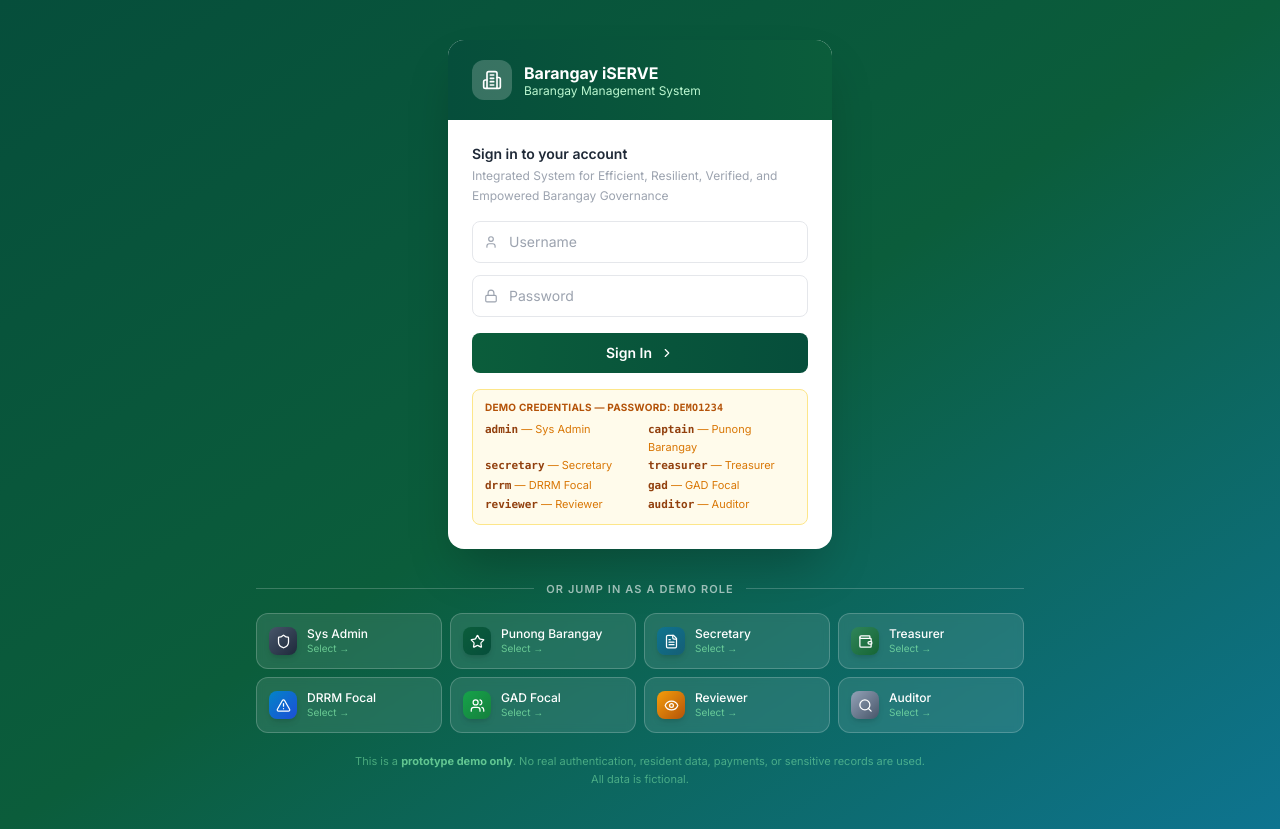
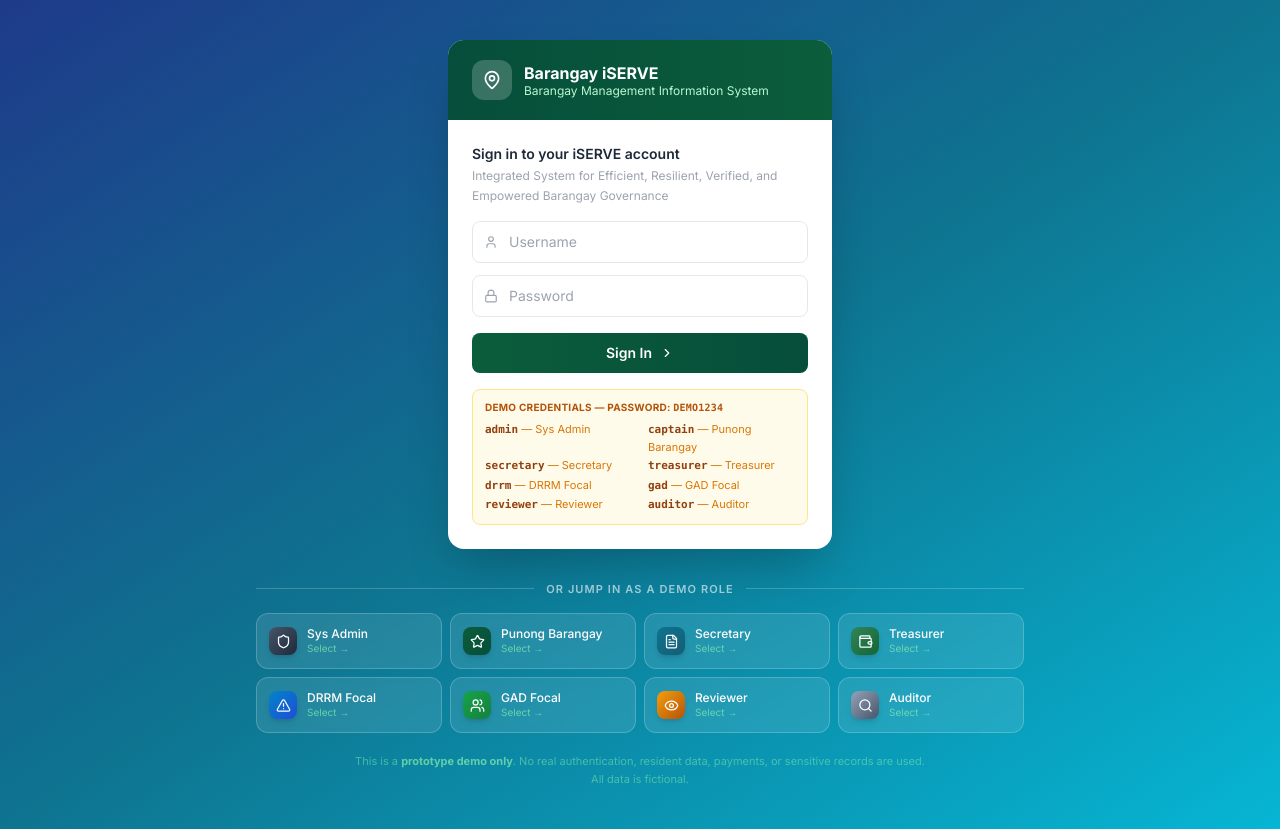
Before and after one commit to dandomser-hub/bgy-iserve-cgpt-blt, a React (Vite) app: page /login-demo in a window 1280 px wide. Built offline with nearby package versions, Linux system fonts and the light colour scheme.

Commit message:
Update Sidebar icon and login card

```diff
--- a/src/layouts/Sidebar.tsx
+++ b/src/layouts/Sidebar.tsx
@@ -3,7 +3,7 @@ import {
   LayoutDashboard, Users, Home, FileText, Wallet, Scale, Shield,
   AlertTriangle, Heart, BarChart2, Map, Settings, UserCog,
   ClipboardList, Layers, ChevronDown, ChevronRight, BookOpen,
-  Activity, Archive, Star, Building2
+  Activity, Archive, Star, MapPin
 } from 'lucide-react';
 import { useState, useMemo } from 'react';
 import { useRole } from '@/app/providers/RoleProvider';
@@ -176,7 +176,7 @@ export function Sidebar({ isOpen, onClose }: SidebarProps) {
         <div className="p-5 border-b border-white/10 flex-shrink-0">
           <div className="flex items-center gap-2.5">
             <div className="w-8 h-8 bg-white rounded-lg flex items-center justify-center flex-shrink-0">
-              <Building2 size={18} className="text-forest" />
+              <MapPin size={18} className="text-forest" />
             </div>
             <div>
               <p className="text-white font-bold text-sm leading-tight">Barangay iSERVE</p>
--- a/src/modules/auth/RoleSelectorPage.tsx
+++ b/src/modules/auth/RoleSelectorPage.tsx
@@ -1,6 +1,6 @@
 import { useState } from 'react';
 import { useNavigate } from 'react-router-dom';
-import { Shield, Star, FileText, Wallet, AlertTriangle, Users, Eye, Search, Building2, Lock, User, ChevronRight } from 'lucide-react';
+import { Shield, Star, FileText, Wallet, AlertTriangle, Users, Eye, Search, MapPin, Lock, User, ChevronRight } from 'lucide-react';
 import { useRole } from '@/app/providers/RoleProvider';
 import { ROLES, ROLE_HOME, USERNAME_TO_ROLE, APP_NAME, APP_TAGLINE } from '@/utils/constants';
 import type { RoleId } from '@/types/auth';
@@ -58,25 +58,25 @@ export function RoleSelectorPage() {
   }
 
   return (
-    <div className="min-h-screen bg-gradient-to-br from-forest-dark via-forest to-ocean flex flex-col items-center justify-start py-10 px-4">
+    <div className="min-h-screen bg-gradient-to-br from-blue-900 via-ocean to-cyan-500 flex flex-col items-center justify-start py-10 px-4">
 
       {/* ── Login Card ── */}
       <div className="w-full max-w-sm bg-white rounded-2xl shadow-2xl overflow-hidden">
         {/* Card header strip */}
         <div className="bg-gradient-to-r from-forest-dark to-forest px-6 py-5 flex items-center gap-3">
           <div className="w-10 h-10 bg-white/20 rounded-xl flex items-center justify-center flex-shrink-0">
-            <Building2 size={20} className="text-white" />
+            <MapPin size={20} className="text-white" />
           </div>
           <div>
             <h1 className="text-white font-bold text-base leading-tight">{APP_NAME}</h1>
-            <p className="text-green-200 text-xs leading-tight">Barangay Management System</p>
+            <p className="text-green-200 text-xs leading-tight">Barangay Management Information System</p>
           </div>
         </div>
 
         {/* Form */}
         <form onSubmit={handleLogin} className="px-6 py-6 space-y-4">
           <div>
-            <p className="text-gray-800 font-semibold text-sm">Sign in to your account</p>
+            <p className="text-gray-800 font-semibold text-sm">Sign in to your iSERVE account</p>
             <p className="text-gray-400 text-xs mt-0.5 leading-relaxed">{APP_TAGLINE}</p>
           </div>
 
```
